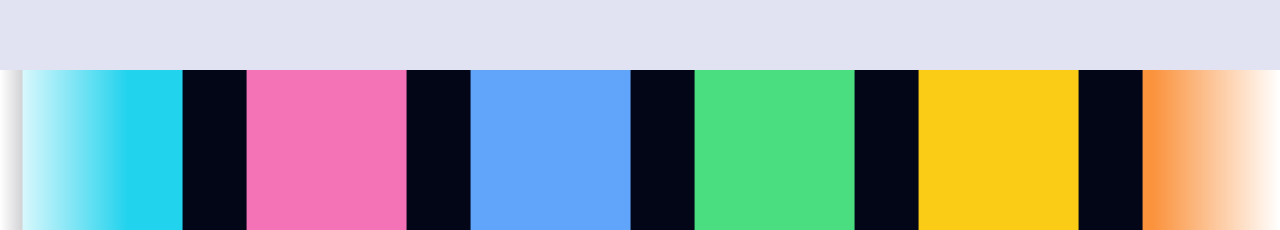
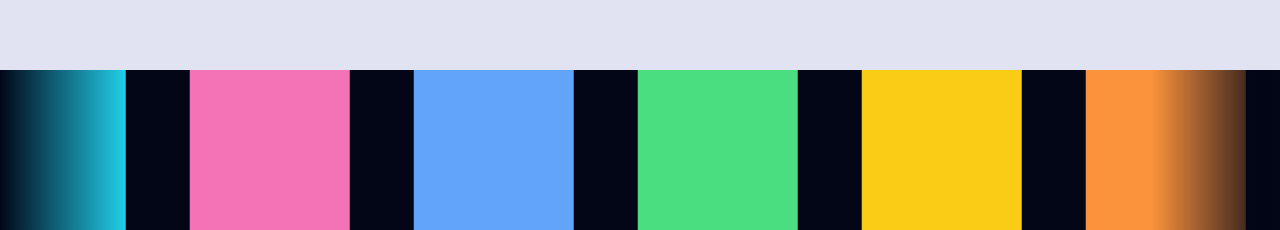
Before and after one commit to Felixx-jnr/lux-house, a React (Create React App) app: page / in a window 1280 px wide. Shown: the part 3020-3250 px from the top of the page. Built offline with nearby package versions, Linux system fonts and the light colour scheme; a web font is replaced by a local one.

Commit message:
review setup

```diff
--- a/src/components/Slider.jsx
+++ b/src/components/Slider.jsx
@@ -3,7 +3,7 @@ import React from "react";
 const Slider = () => {
   return (
     <div className="reviews relative bg-slate-950 flex">
-      <div className="reviews-slide flex flex-grow-0">
+      <div className="reviews-slide flex">
         <div className="mx-8 w-40 h-40 bg-orange-400"></div>
         <div className="mx-8 w-40 h-40 bg-cyan-400"></div>
         <div className="mx-8 w-40 h-40 bg-pink-400"></div>
@@ -11,7 +11,7 @@ const Slider = () => {
         <div className="mx-8 w-40 h-40 bg-green-400"></div>
         <div className="mx-8 w-40 h-40 bg-yellow-400"></div>
       </div>
-      <div className="reviews-slide flex flex-grow-0 ">
+      <div className="reviews-slide flex">
         <div className="mx-8 w-40 h-40 bg-orange-400"></div>
         <div className="mx-8 w-40 h-40 bg-cyan-400"></div>
         <div className="mx-8 w-40 h-40 bg-pink-400"></div>
--- a/src/scss/styles/reviewmodal.scss
+++ b/src/scss/styles/reviewmodal.scss
@@ -1,6 +1,6 @@
 @keyframes slide {
   from {
-    tranform: translateX(0);
+    tranform: translateX(0%);
   }
   to {
     transform: translateX(-100%);
@@ -8,7 +8,7 @@
 }
 
 .reviews-slide {
-  animation: 35s slide infinite linear;
+  animation: 5s slide infinite linear;
 }
 
 .reviews:before,
@@ -23,12 +23,12 @@
 
 .reviews:before {
   left: 0;
-  background: linear-gradient(to left, rgba(255, 255, 255, 0), white);
+  background: linear-gradient(to left, rgba(255, 255, 255, 0), rgb(2, 6, 23));
 }
 
 .reviews:after {
   right: 0;
-  background: linear-gradient(to right, rgba(255, 255, 255, 0), white);
+  background: linear-gradient(to right, rgba(255, 255, 255, 0), rgb(2, 6, 23));
 }
 
 .reviews:hover .reviews-slide {
```
